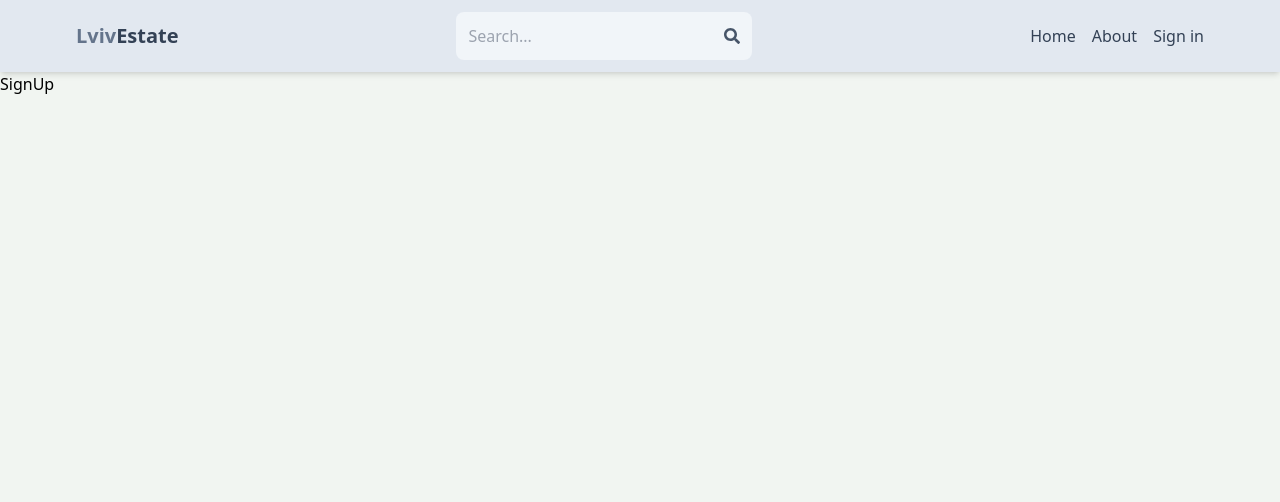
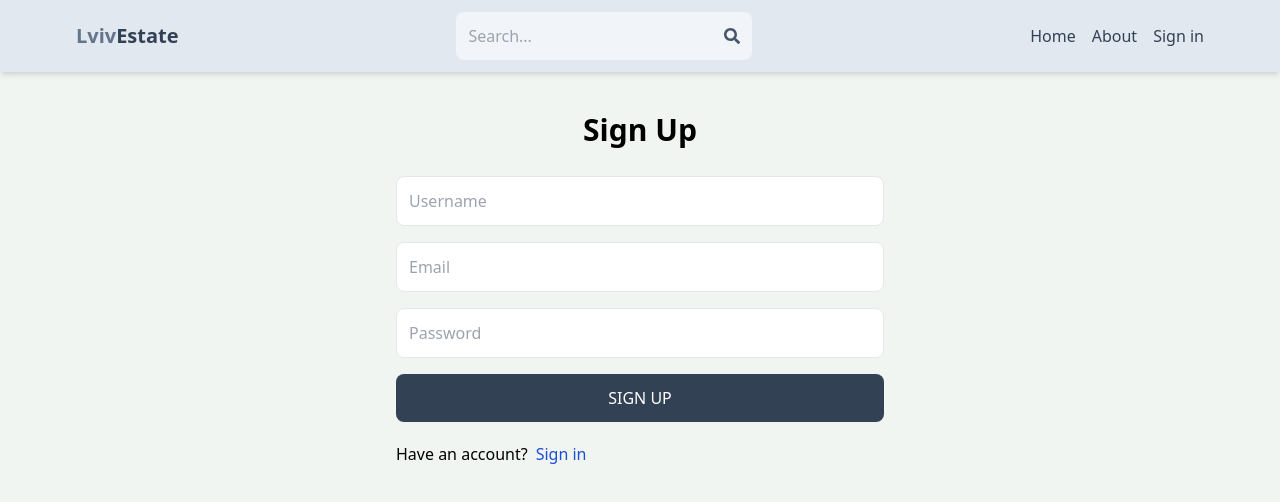
Before and after one commit to oborovets/mern-estate, a React (Vite) app in the folder client/: page /sign-up in a window 1280 px wide. Shown: the top 502 px of the page. Built offline with nearby package versions, Linux system fonts and the light colour scheme.

Commit message:
Complete the UI part of sign up

```diff
--- a/client/src/pages/SignUp.jsx
+++ b/client/src/pages/SignUp.jsx
@@ -1,3 +1,37 @@
+import { Link } from "react-router-dom";
 export default function SignUp() {
-  return <div>SignUp</div>;
+  return (
+    <div className="p-3 max-w-lg mx-auto">
+      <h1 className="text-3xl text-center font-semibold my-7">Sign Up</h1>
+      <form className="flex flex-col gap-4">
+        <input
+          type="text"
+          placeholder="Username"
+          className="border p-3 rounded-lg"
+          id="username"
+        />
+        <input
+          type="text"
+          placeholder="Email"
+          className="border p-3 rounded-lg"
+          id="email"
+        />
+        <input
+          type="password"
+          placeholder="Password"
+          className="border p-3 rounded-lg"
+          id="password"
+        />
+        <button className="bg-slate-700 text-white p-3 rounded-lg uppercase hover:opacity-95 disabled:opacity-80">
+          Sign Up
+        </button>
+      </form>
+      <div className="flex gap-2 mt-5">
+        <p>Have an account?</p>
+        <Link to="/sign-in">
+          <span className="text-blue-700">Sign in</span>
+        </Link>
+      </div>
+    </div>
+  );
 }
```
